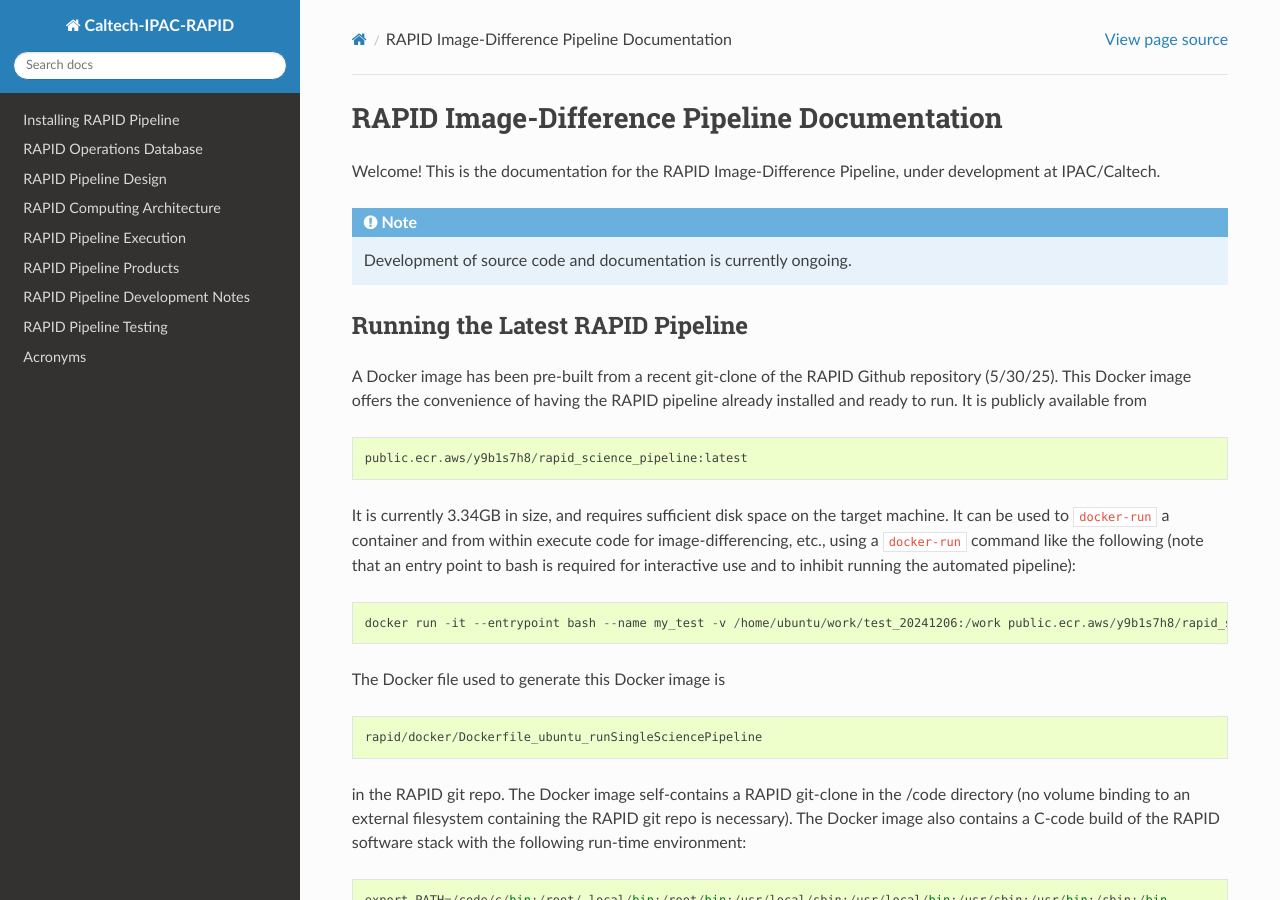
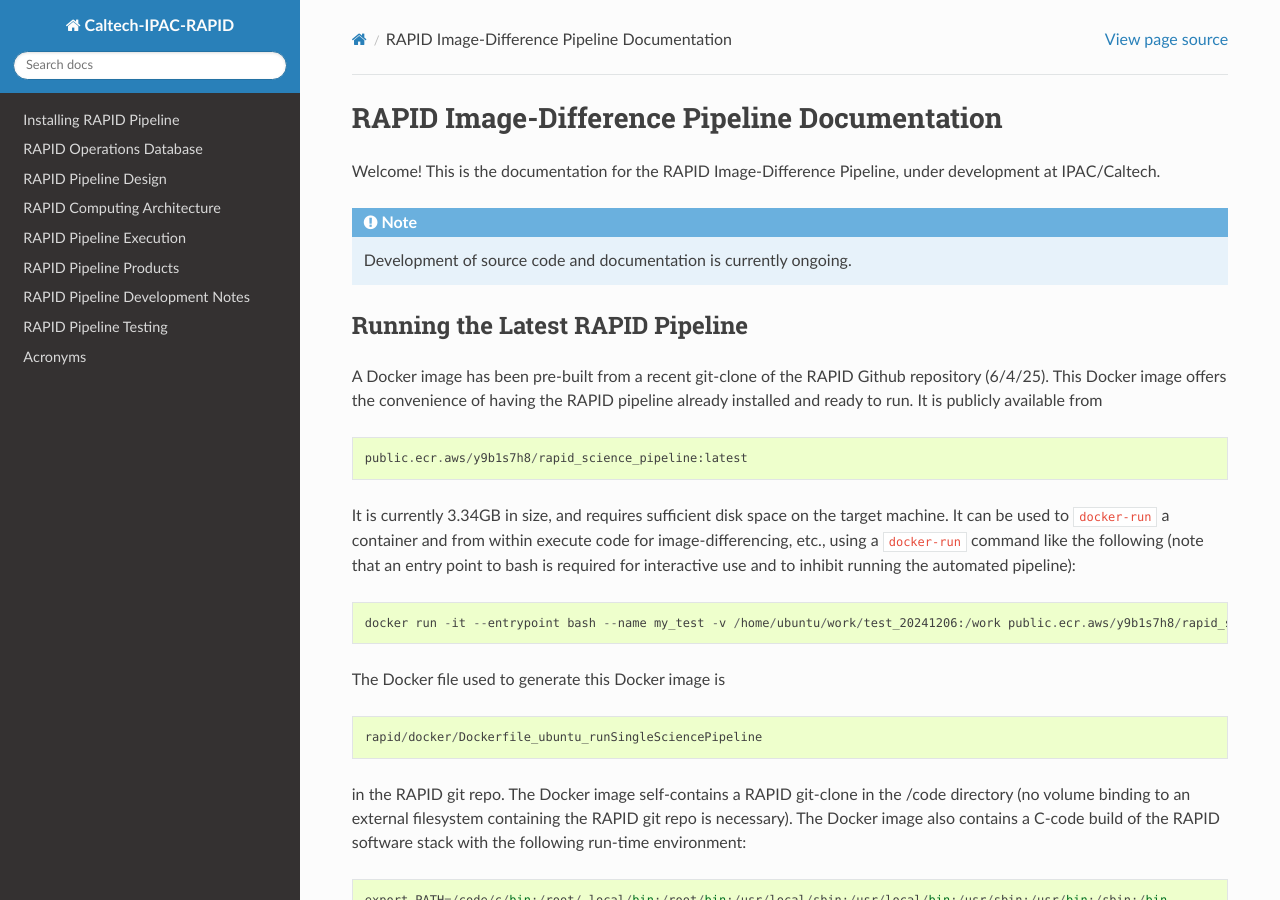
Before and after one commit to Caltech-IPAC/rapid, a Sphinx documentation site: the page built from docs/source/index.rst, in a window 1280 px wide and 900 px high. Built offline with Sphinx 7.4.7 and the Read the Docs theme 3.1.0, drawn with Linux system fonts in a browser that asks for light colours; formulas are drawn with MathJax 3.

Commit message:
Updated latest build date of RAPID-pipeline Docker image.

```diff
--- a/docs/source/index.rst
+++ b/docs/source/index.rst
@@ -18,7 +18,7 @@ Running the Latest RAPID Pipeline
 *************************************
 
 A Docker image has been pre-built from a recent git-clone of the RAPID Github
-repository (5/30/25).
+repository (6/4/25).
 This Docker image offers the convenience of having the RAPID
 pipeline already installed and ready to run.  It is publicly available from
 
```
